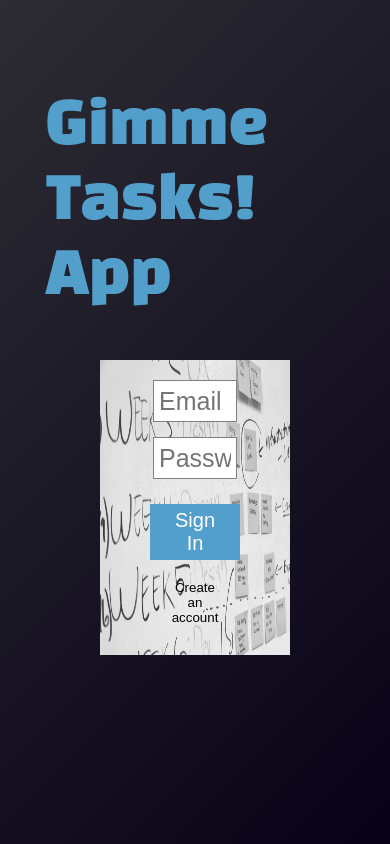
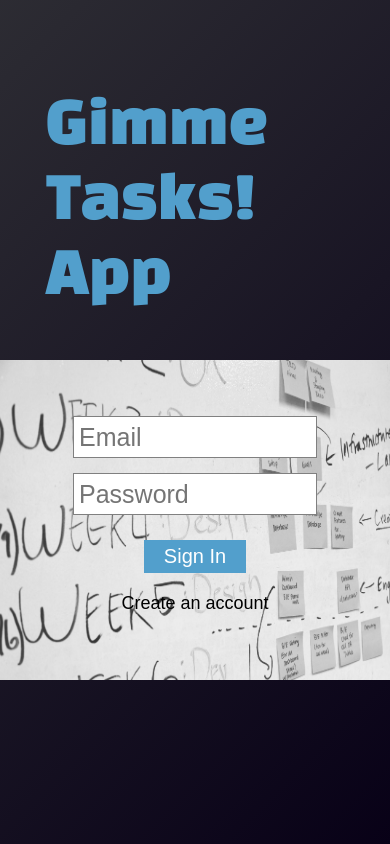
Before and after one commit to yevheniiairapetian/todo-app, a React (Create React App) app: page / in a window 390 px wide. Shown: the top 844 px of the page. Built offline with nearby package versions, Linux system fonts and the light colour scheme; no server answers.

Commit message:
feat: make app more responsive, update styling

```diff
--- a/src/components/main-view/main-view.jsx
+++ b/src/components/main-view/main-view.jsx
@@ -12,7 +12,8 @@ import { set, ref, onValue, remove, update } from "firebase/database";
 import ModeEditIcon from '@mui/icons-material/ModeEdit';
 import DeleteIcon from '@mui/icons-material/Delete';
 import CheckIcon from '@mui/icons-material/Check';
-import AddIcon from '@mui/icons-material/Add';
+// import AddIcon from '@mui/icons-material/Add';
+import AddCircleOutlineIcon from '@mui/icons-material/AddCircleOutline';
 import LogoutIcon from '@mui/icons-material/Logout';
 
 export const MainView = () => {
@@ -30,11 +31,14 @@ export const MainView = () => {
             // read
             onValue(ref(db, `/${auth.currentUser.uid}`), (snapshot) => {
               setTodos([]);
+
               const data = snapshot.val();
               if (data !== null) {
                 Object.values(data).map((todo) => {
                   setTodos((oldArray) => [...oldArray, todo]);
+
                 });
+
               }
             });
           } else if (!user) {
@@ -60,6 +64,8 @@ export const MainView = () => {
           });
       };
 
+      // const touchPunch = (a) =>{{function f(a,b){if(!(a.originalEvent.touches.length>1)){a.preventDefault();var c=a.originalEvent.changedTouches[0],d=document.createEvent("MouseEvents");d.initMouseEvent(b,!0,!0,window,1,c.screenX,c.screenY,c.clientX,c.clientY,!1,!1,!1,!1,0,null),a.target.dispatchEvent(d)}}if(a.support.touch="ontouchend"in document,a.support.touch){var e,b=a.ui.mouse.prototype,c=b._mouseInit,d=b._mouseDestroy;b._touchStart=function(a){var b=this;!e&&b._mouseCapture(a.originalEvent.changedTouches[0])&&(e=!0,b._touchMoved=!1,f(a,"mouseover"),f(a,"mousemove"),f(a,"mousedown"))},b._touchMove=function(a){e&&(this._touchMoved=!0,f(a,"mousemove"))},b._touchEnd=function(a){e&&(f(a,"mouseup"),f(a,"mouseout"),this._touchMoved||f(a,"click"),e=!1)},b._mouseInit=function(){var b=this;b.element.bind({touchstart:a.proxy(b,"_touchStart"),touchmove:a.proxy(b,"_touchMove"),touchend:a.proxy(b,"_touchEnd")}),c.call(b)},b._mouseDestroy=function(){var b=this;b.element.unbind({touchstart:a.proxy(b,"_touchStart"),touchmove:a.proxy(b,"_touchMove"),touchend:a.proxy(b,"_touchEnd")}),d.call(b)}}}(jQuery);}
+
       // add
       const writeToDatabase = () => {
         const uidd = uid();
@@ -68,11 +74,15 @@ export const MainView = () => {
                     return null
                 }
                 else{
+
                   let htmlRegexG = /<(?:"[^"]*"['"]*|'[^']*'['"]*|[^'">])+>/g;
     let inputValue = $('.add-edit-input').val().replace(htmlRegexG, '');
+
         set(ref(db, `/${auth.currentUser.uid}/${uidd}`), {
+
           todo: inputValue,
           uidd: uidd
+
         });
 
         setTodo("");
@@ -117,9 +127,12 @@ export const MainView = () => {
         onChange={(e) => setTodo(e.target.value)}
       />
 <div className="todos-container">
-      {todos.map((todo) => (
+
+      {
+      todos.map((todo) => (
         <div className="todo">
-          <h1>{todo.todo}</h1>
+
+        <h1 >{todo.todo}</h1>
           <ModeEditIcon
             fontSize="large"
             onClick={() => handleUpdate(todo)}
@@ -143,7 +156,7 @@ export const MainView = () => {
       ) : (
         <div>
             {/* <button onClick={writeToDatabase}>Confirm Post</button> */}
-          <AddIcon onClick={writeToDatabase} className="add-confirm-icon" />
+          <AddCircleOutlineIcon onClick={writeToDatabase} className="add-confirm-icon" />
         </div>
       )}
       {/* <button onClick={handleSignOut}>Logout</button> */}
--- a/src/index.css
+++ b/src/index.css
@@ -255,9 +255,12 @@ code {
 
   .todos-container{
     height: auto;
-    padding-top: 100px;
+    /* padding-top: 100px; */
     overflow-y: auto;
     width:100%;
+    padding-top: 0 !important;
+      position:absolute;
+      top:120px;
   }
 
 
@@ -301,6 +304,51 @@ code {
     }
   }
 
+  .strike{text-decoration: line-through;}
+
+
+  @media screen and (max-width:431px){
+    div.todo h1{
+      width:90%;
+      margin-left:10px;
+    }
+
+    div.login-register-container {
+      position: absolute;
+      display: flex;
+      align-items: center;
+      justify-content: center;
+      flex-direction: column;
+      padding: 20px 50px;
+      top: 360px;
+      left:0px;
+      height:280px;
+      right:0px;
+      background-image: url("./components/welcome-view/img/background.jpg");
+    }
+    button.create-account-button {
+      font-size:18px;
+    }
+    .homepage-h1{
+      font-size: 24px;
+    }
+    div.todos-container{
+      height: auto;
+      overflow-y: auto;
+      width:100%;
+      padding-top: 0 !important;
+      position:absolute;
+      top:120px;
+    }
+   input.add-edit-input{
+    width:88.5%;
+    left:0;
+    right:0;
+   }
+   .add-confirm-icon{
+    left:88.5% !important;
+   }
+  }
 
 
   @media screen and (max-width:820px){
@@ -357,4 +405,12 @@ code {
       .to-do-container{
         padding-left: 0;
       }
+      div.todos-container{
+        height: auto;
+        overflow-y: auto;
+        width:100%;
+        padding-top: 0 !important;
+        position:absolute;
+        top:120px;
+      }
   }
```
